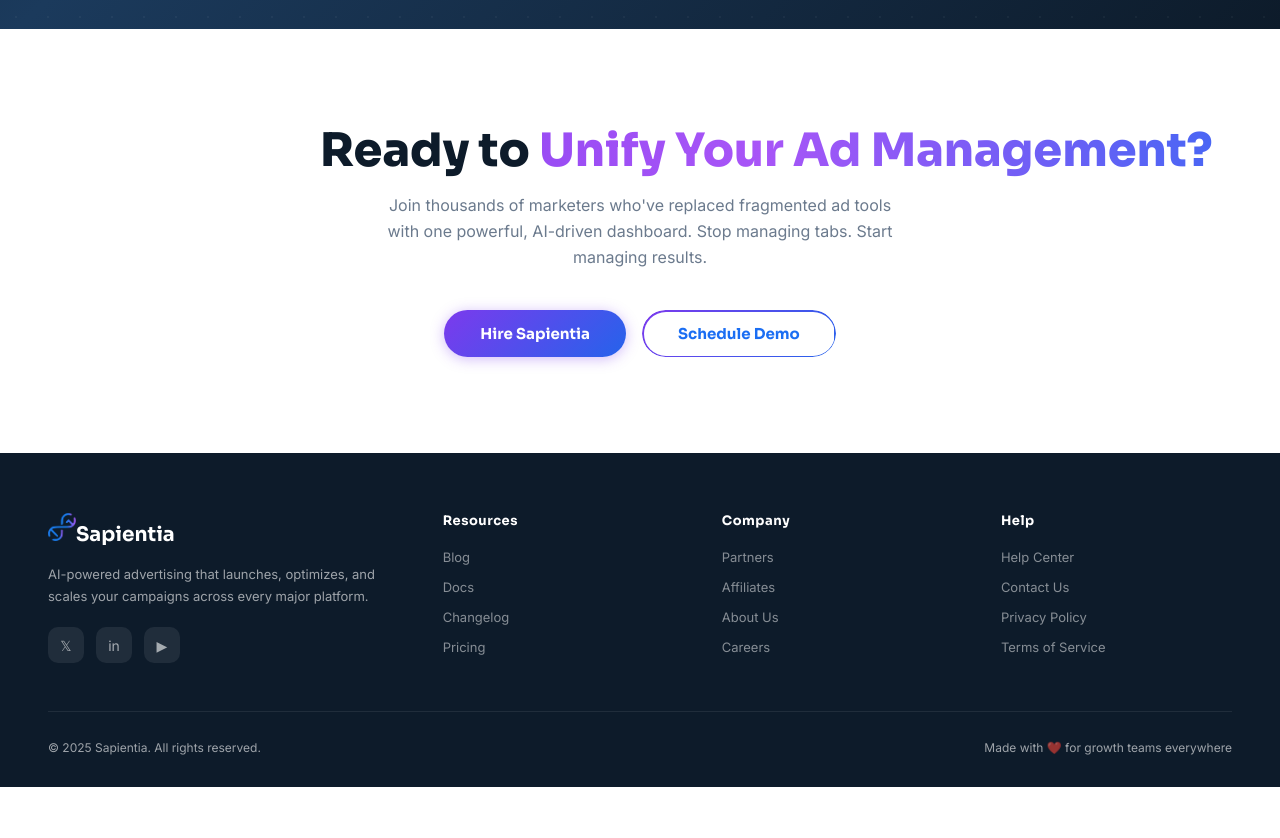
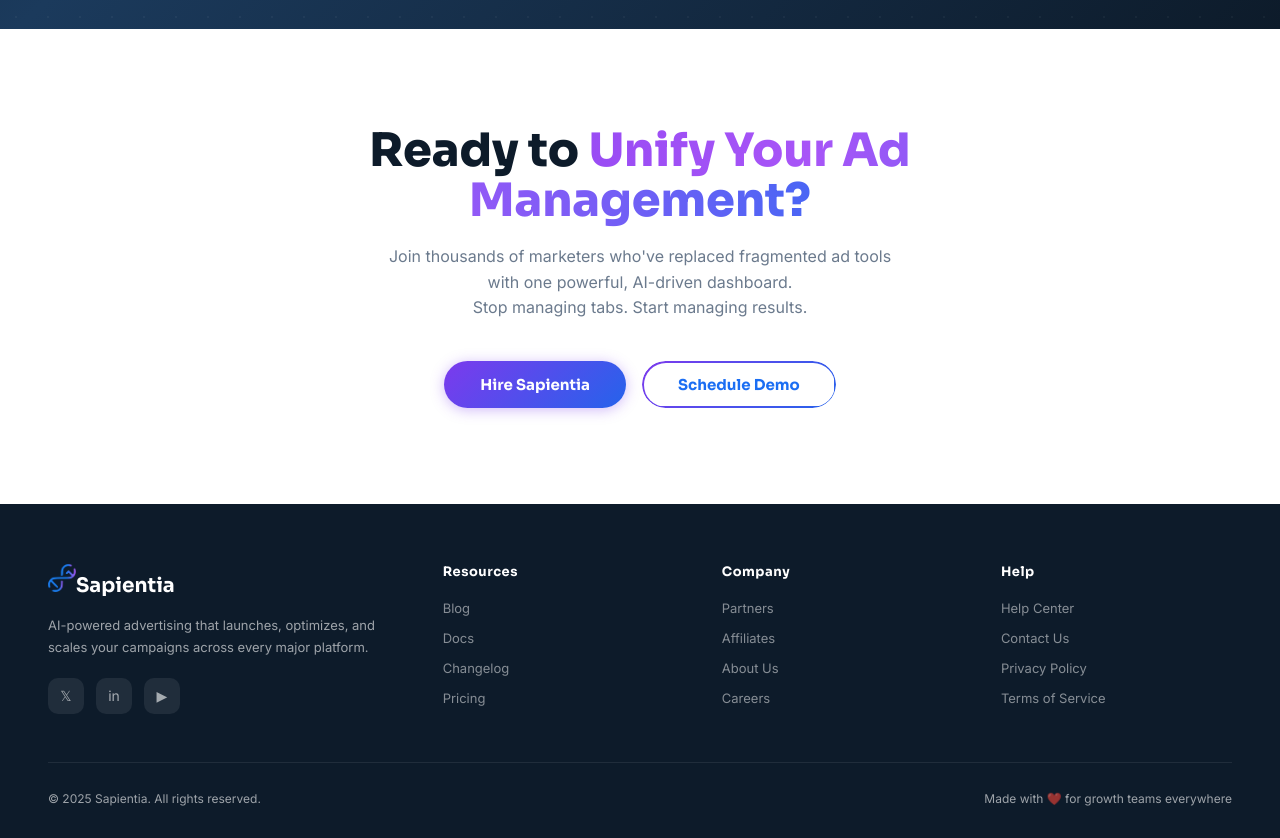
Before and after one commit to panfeeling0805-cloud/dtc-index, a React (Vite) app in the folder frontend/: page /features/unified-dashboard in a window 1280 px wide. Shown: the part 5340-6178 px from the top of the page. Before the commit the page ends 6127 px from the top, so only its background shows below. Built offline with nearby package versions, Linux system fonts and the light colour scheme.

Commit message:
fix: center CTA title, fix description to 2 lines

```diff
--- a/frontend/src/pages/features/UnifiedDashboard.tsx
+++ b/frontend/src/pages/features/UnifiedDashboard.tsx
@@ -365,11 +365,11 @@
       {/* ── CTA ── */}
       <section style={{ padding: '96px 48px', textAlign: 'center', background: 'white' }}>
         <div style={{ maxWidth: 640, margin: '0 auto' }}>
-          <h2 style={{ fontFamily: "'Sora', sans-serif", fontSize: 'clamp(28px, 4vw, 46px)', fontWeight: 800, marginBottom: 18, color: '#0D1B2A', lineHeight: 1.1, whiteSpace: 'nowrap' }}>
+          <h2 style={{ fontFamily: "'Sora', sans-serif", fontSize: 'clamp(28px, 4vw, 46px)', fontWeight: 800, marginBottom: 18, color: '#0D1B2A', lineHeight: 1.1, textAlign: 'center' }}>
             Ready to <span className="gradient-text">Unify Your Ad Management?</span>
           </h2>
-          <p style={{ fontSize: 16, color: '#6B7A8D', lineHeight: 1.6, marginBottom: 40, maxWidth: 520, margin: '0 auto 40px' }}>
-            Join thousands of marketers who've replaced fragmented ad tools<br />with one powerful, AI-driven dashboard. Stop managing tabs. Start managing results.
+          <p style={{ fontSize: 16, color: '#6B7A8D', lineHeight: 1.6, marginBottom: 40, maxWidth: 520, margin: '0 auto 40px', textAlign: 'center' }}>
+            Join thousands of marketers who've replaced fragmented ad tools with one powerful, AI-driven dashboard.<br />Stop managing tabs. Start managing results.
           </p>
           <div style={{ display: 'flex', alignItems: 'center', justifyContent: 'center', gap: 16, flexWrap: 'wrap' }}>
             <CtaLink className="btn btn-primary" style={{ fontSize: 15, padding: '14px 36px', borderRadius: 100, fontWeight: 700 }}>
```
